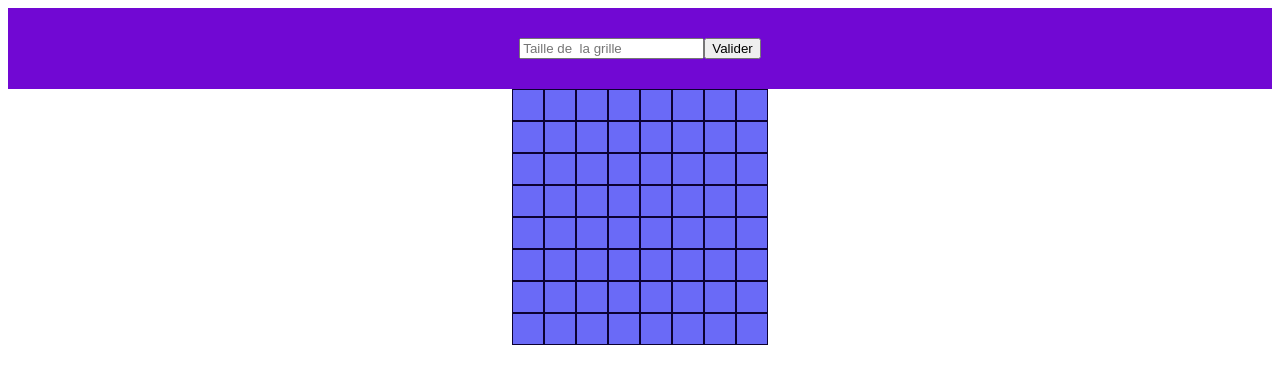
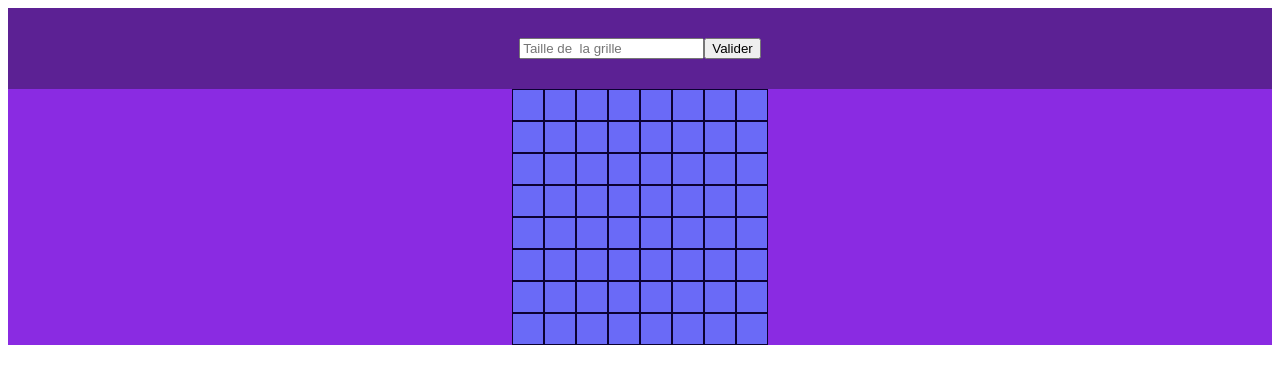
Before and after one commit to Arthur-Leroux/invader, a website: page invader.html in a window 1280 px wide. Drawn offline with Linux system fonts and the light colour scheme.

Commit message:
feat:style

```diff
--- a/style.css
+++ b/style.css
@@ -2,6 +2,7 @@
     display: flex;
     flex-direction: column;
     align-items: center;
+    background-color: blueviolet;
 
 }
 
@@ -30,5 +31,5 @@
     display: flex;
     justify-content: center;
     padding: 30px;
-    background-color: rgb(113, 8, 211);
+    background-color: rgb(92, 33, 148);
 }
```
